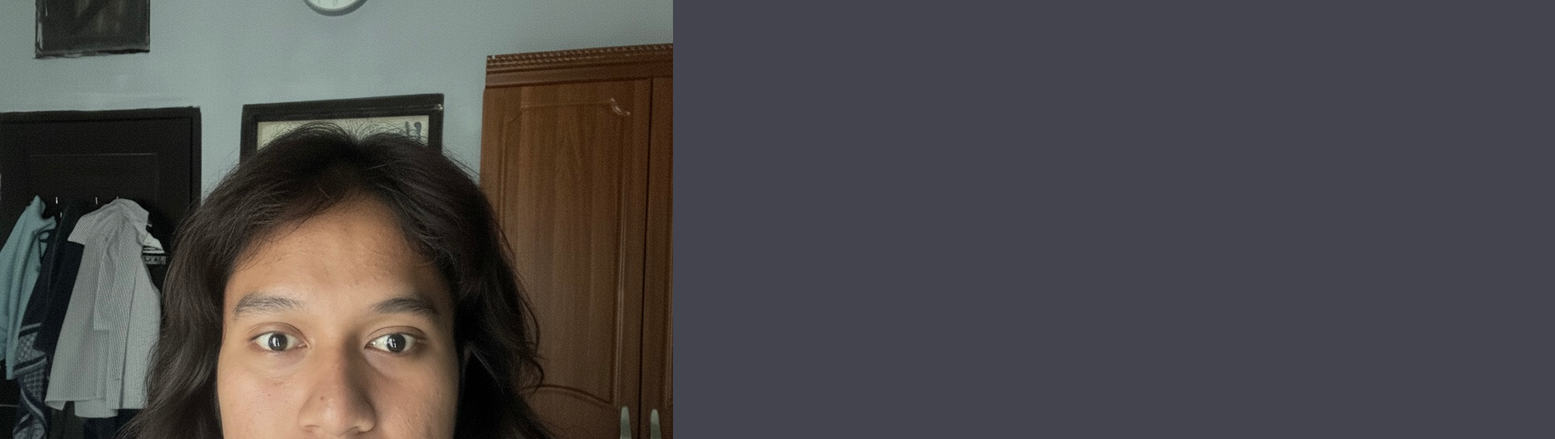
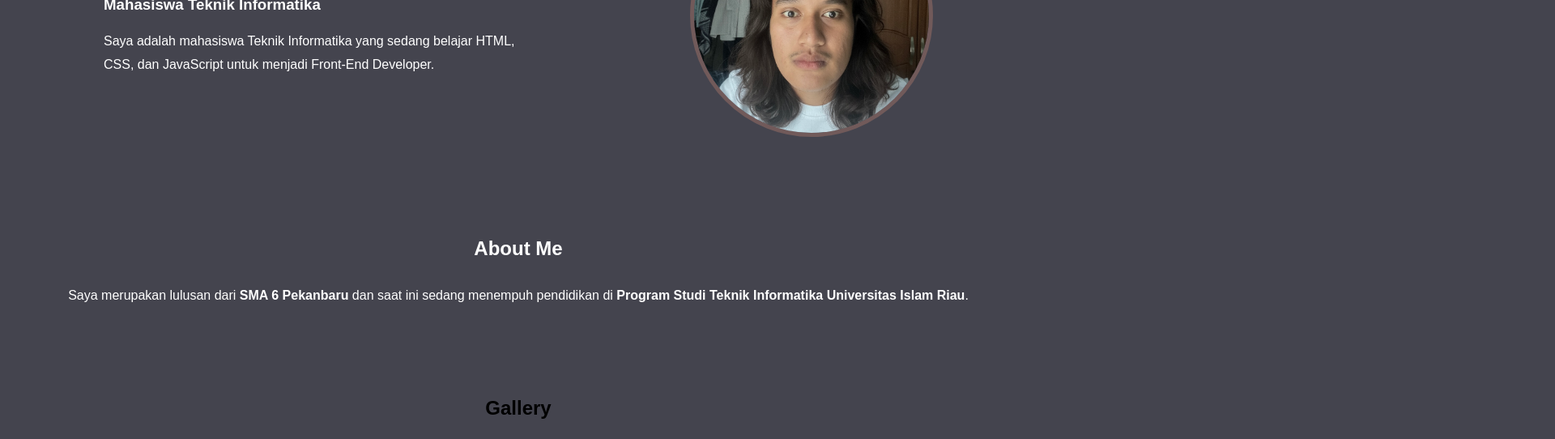
Before and after one commit to rakanlagingoding/Tugas-2-3---Rakan-Ibnu-Arega, a plain HTML site: page index.html in a window 1280 px wide. Shown: the part 278-820 px from the top of the page at 81% size, 1920 px wide, since content can reach past the window. Drawn offline with Linux system fonts and the light colour scheme; files whose address does not match are found by name.

Commit message:
Menambahkan styling hero dan about

```diff
--- a/style.css
+++ b/style.css
@@ -33,3 +33,64 @@
   color: rgb(255, 255, 255);
   font-family: poppins;
 }
+
+/* Hero */
+.hero{
+  display: flex;
+  justify-content: space-between;
+  align-items: center;
+  padding: 80px 10%;
+}
+
+.hero-text{
+  width: 50%;
+  color: #ffffff;
+
+}
+
+.hero-text h1{
+  font-size: 50px;
+  color: #ffffff;
+}
+
+.hero-text h3{
+  color: #ffffff;
+  margin: 10px 0;
+}
+
+.hero-text p{
+  margin: 20px 0;
+  line-height: 1.8;
+  color: #ffffff;
+
+}
+
+.hero-image img{
+  width: 300px;
+  height: 300px;
+  border-radius: 50%;
+  object-fit: cover;
+  border: 5px solid #715A5A;
+}
+
+/* Section */
+section{
+  padding: 70px 10%;
+}
+
+section h2{
+  text-align: center;
+  margin-bottom: 30px;
+}
+
+/* About */
+.about{
+  color: #ffffff;
+  padding: 40px;
+  border-radius: 10px;
+}
+.about p{
+  text-align: center;
+  line-height: 1.8;
+  color: #ffffff;
+}
```
